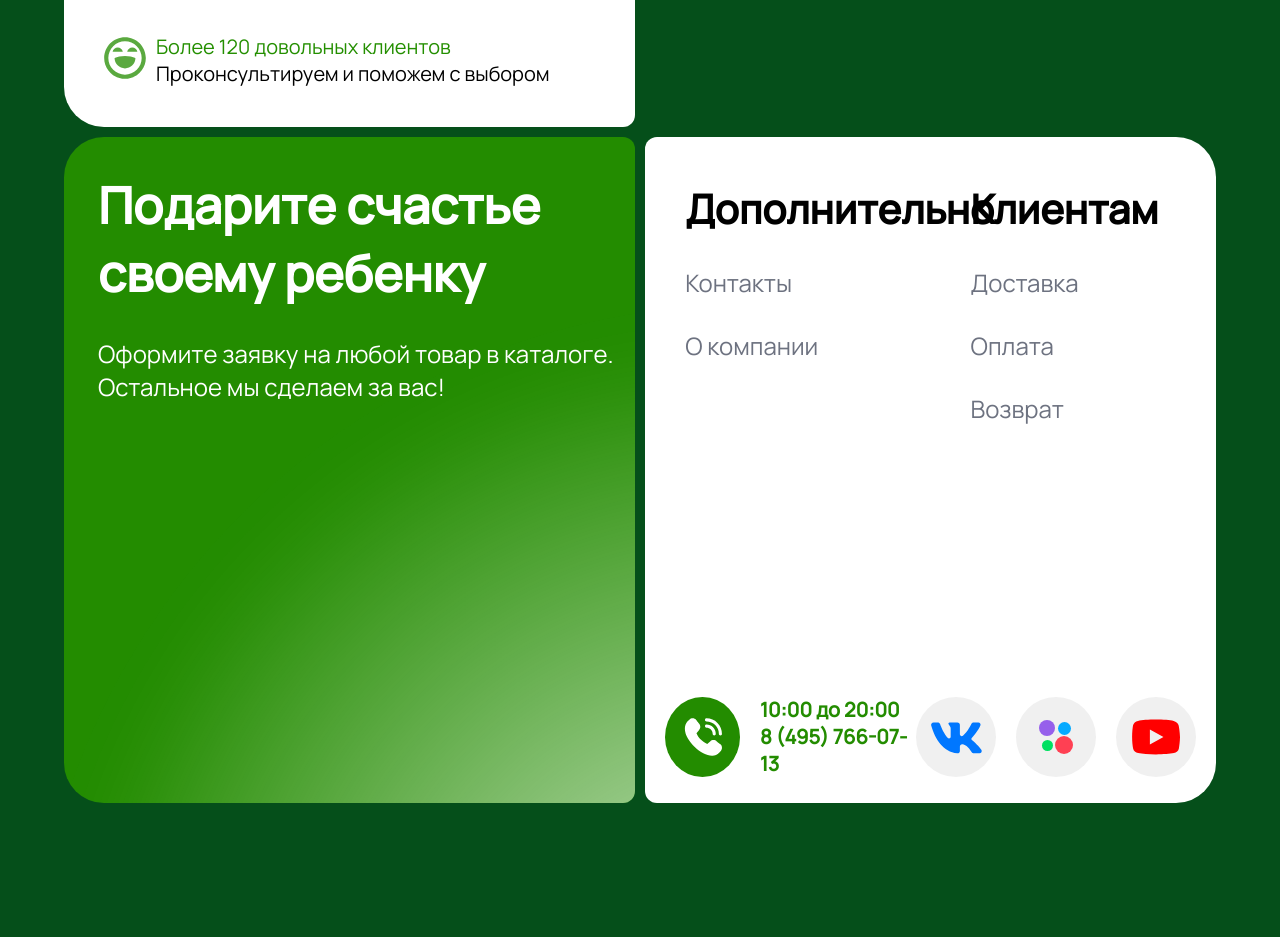
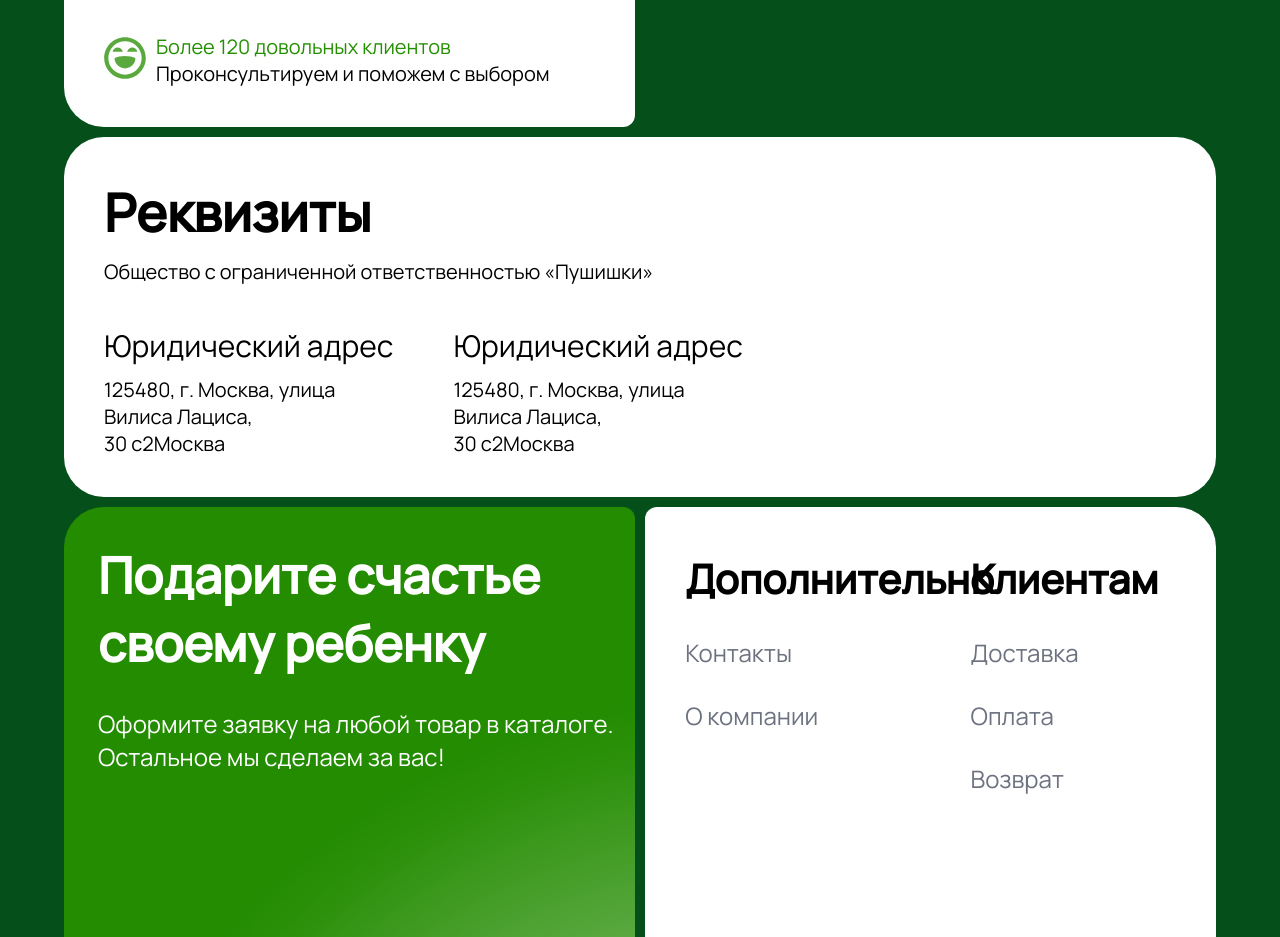
Before and after one commit to Zrossiz/pushishki_client, a Next.js app: page /contacts in a window 1280 px wide. Shown: the part 940-1877 px from the top of the page. Before the commit the page ends 1753 px from the top, so only its background shows below. Built offline with nearby package versions, Linux system fonts and the light colour scheme.

Commit message:
feat: added requisites section

```diff
--- a/src/pages/contacts.tsx
+++ b/src/pages/contacts.tsx
@@ -53,6 +53,38 @@ const ContactsPage = () => {
                     <iframe src="https://yandex.ru/map-widget/v1/?um=constructor%3A9851e814dd4a7db8fa6c766b41f911822c247c52a643e0e2db22f970cdf2ffa8&amp;source=constructor" width="100%" height="720" frameBorder="0"></iframe>
                 </div>
             </section>
+            <section className={styles.requisitesSection}>
+                <div className={styles.titleWrapper}>
+                    <div className={styles.title}>
+                        <HTag tag="h2">Реквизиты</HTag>
+                    </div>
+                    <div className={styles.desc}>
+                        Общество с ограниченной ответственностью «Пушишки»
+                    </div>
+                </div>
+                <ul className={styles.list}>
+                        <li>
+                            <div className={styles.title}>
+                                Юридический адрес
+                            </div>
+                            <div className={styles.desc}>
+                                125480, г. Москва, улица<br />
+                                Вилиса Лациса,<br />
+                                30 с2Москва
+                            </div>
+                        </li>
+                        <li>
+                            <div className={styles.title}>
+                                Юридический адрес
+                            </div>
+                            <div className={styles.desc}>
+                                125480, г. Москва, улица<br />
+                                Вилиса Лациса,<br />
+                                30 с2Москва
+                            </div>
+                        </li>
+                    </ul>
+            </section>
         </>
     )
 };
--- a/src/styles/Contacts.module.scss
+++ b/src/styles/Contacts.module.scss
@@ -66,3 +66,37 @@
         overflow: hidden;
     }
 }
+
+.requisitesSection {
+    background-color: var(--white);
+    border-radius: 40px;
+    padding: 40px;
+    margin-top: 10px;
+
+    .titleWrapper {
+
+        .desc {
+            margin-top: 10px;
+            font-size: 20px;
+        }
+    }
+
+    .list {
+        display: flex;
+        flex-wrap: wrap;
+        gap: 60px;
+        margin-top: 40px;
+
+        li {
+
+            .title {
+                font-size: 30px;
+            }
+
+            .desc {
+                margin-top: 10px;
+                font-size: 20px;
+            }
+        }
+    }
+}
```
